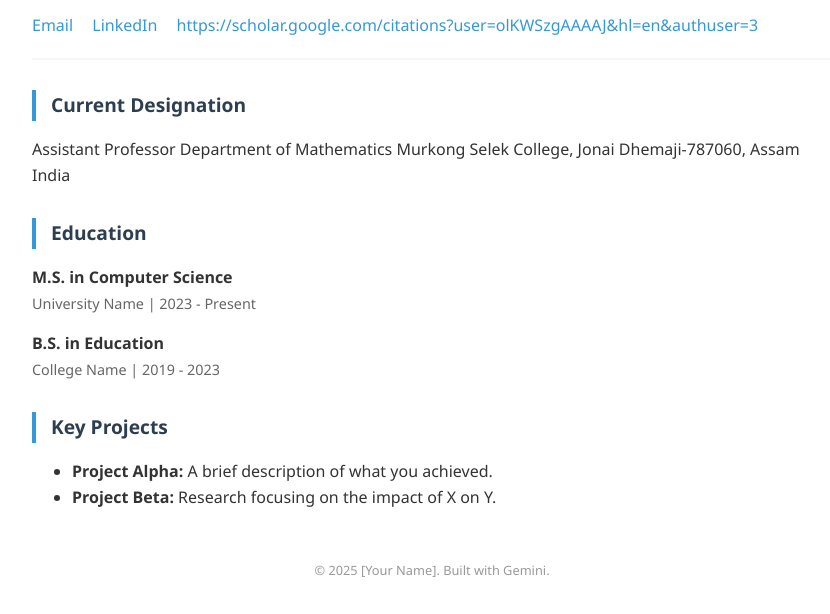
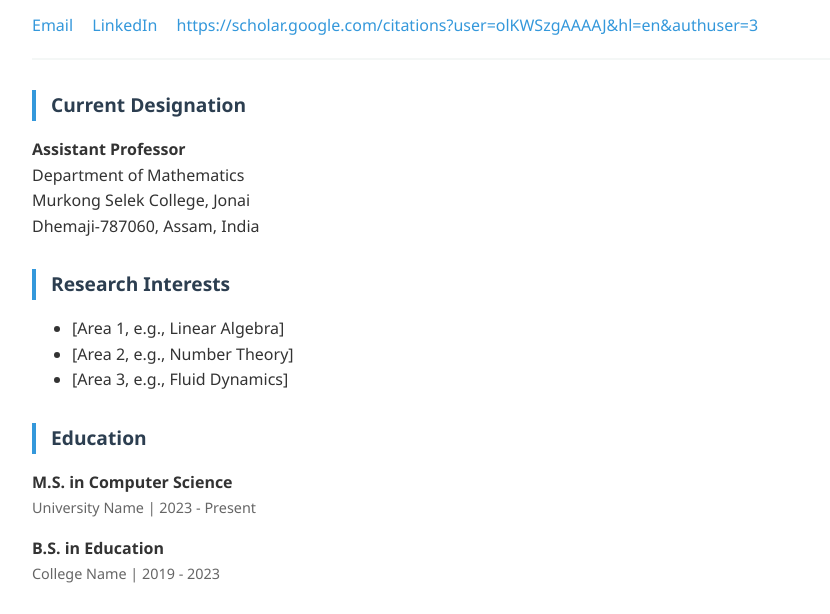
Before and after one commit to bikashdas151997-del/bikashdas_msc.github.io, a plain HTML site: page index.html in a window 1280 px wide. Shown: the part 186-800 px from the top of the page, without its empty margins (208-1038 px from the left). Drawn offline with Linux system fonts and the light colour scheme.

Commit message:
Update index.html

```diff
--- a/index.html
+++ b/index.html
@@ -40,11 +40,21 @@
 
     <section id="about">
         <h2>Current Designation</h2>
-        <p>Assistant Professor
-        Department of Mathematics
-        Murkong Selek College, Jonai
-        Dhemaji-787060, Assam
-        India</p>
+        <p>
+            <strong>Assistant Professor</strong><br>
+            Department of Mathematics<br>
+            Murkong Selek College, Jonai<br>
+            Dhemaji-787060, Assam, India
+        </p>
+    </section>
+
+    <section id="research">
+        <h2>Research Interests</h2>
+        <ul>
+            <li>[Area 1, e.g., Linear Algebra]</li>
+            <li>[Area 2, e.g., Number Theory]</li>
+            <li>[Area 3, e.g., Fluid Dynamics]</li>
+        </ul>
     </section>
 
     <section id="education">
```
